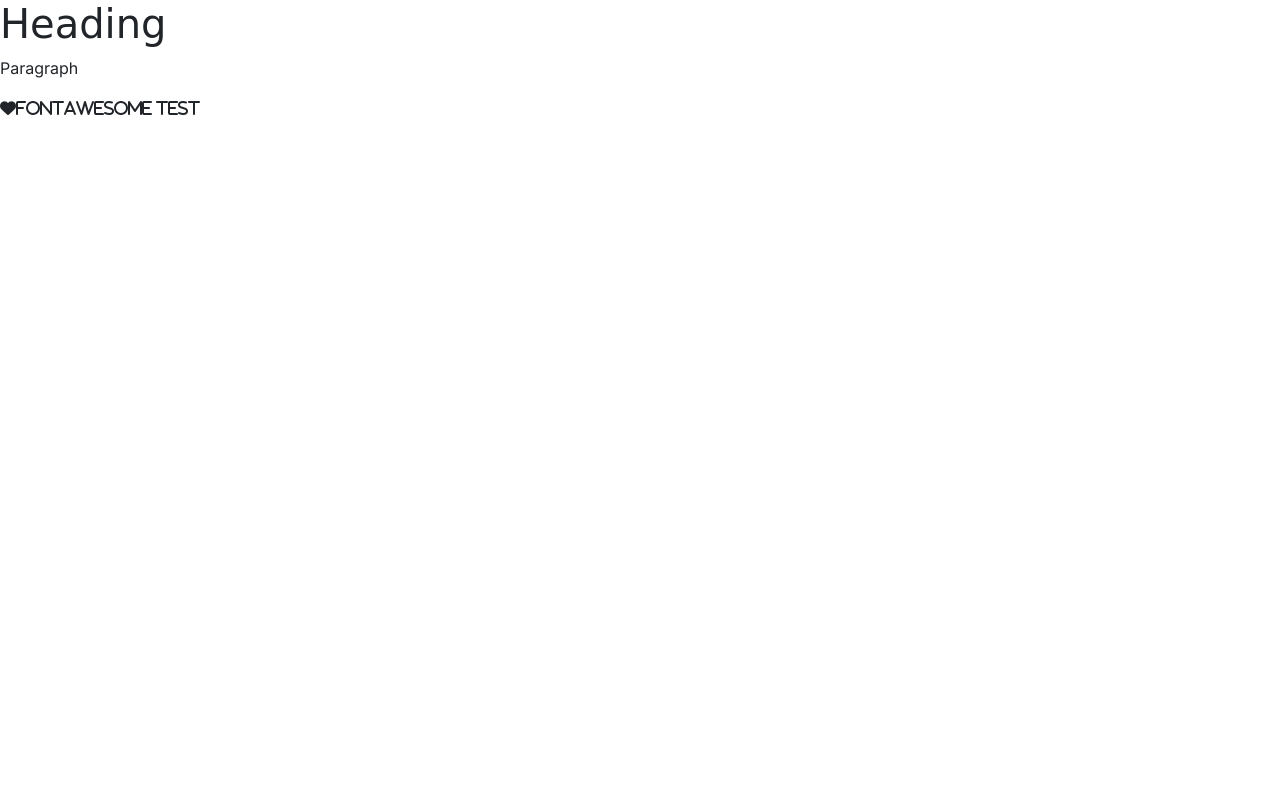
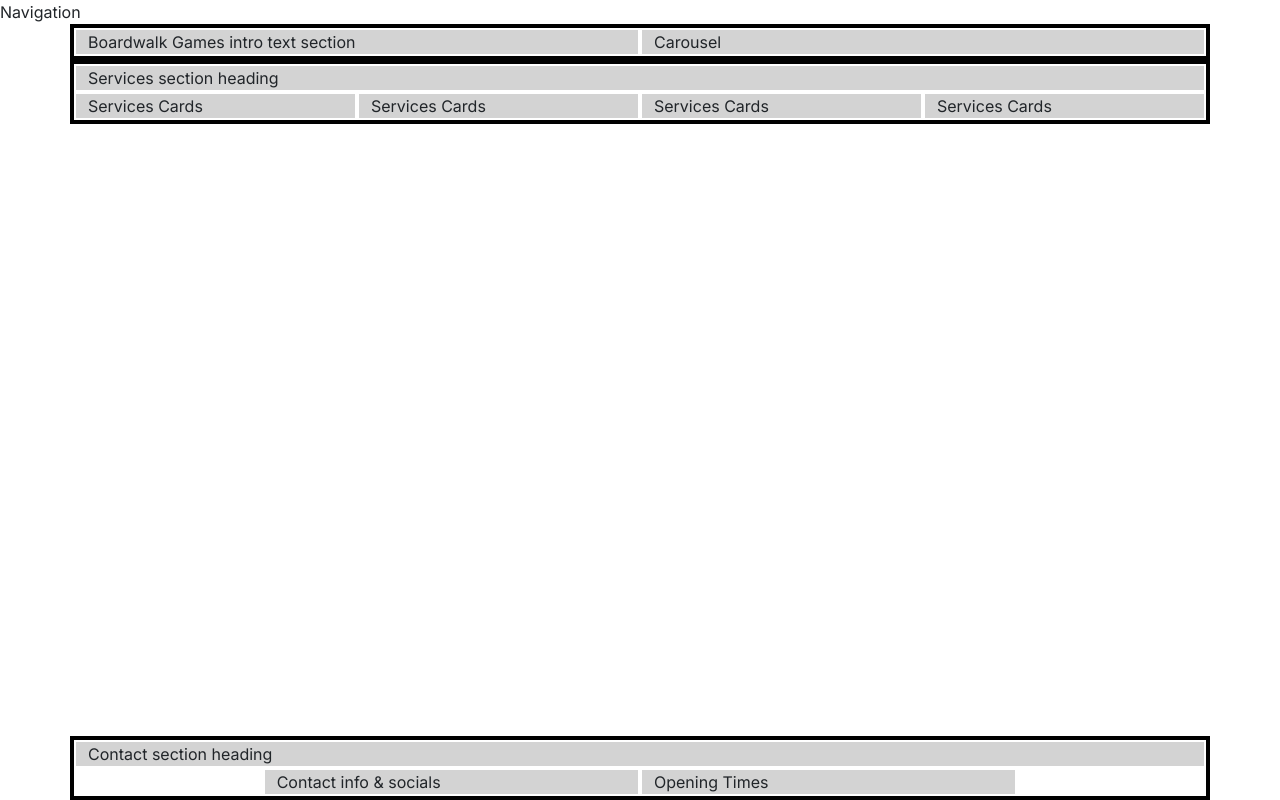
Before and after one commit to dmatunda/boardwalk-games, a plain HTML site: page index.html in a window 1280 px wide. Drawn offline with nearby package versions, Linux system fonts and the light colour scheme; a web font is replaced by a local one.

Commit message:
implemented skeleton of project with bootstrap

```diff
--- a/assets/css/style.css
+++ b/assets/css/style.css
@@ -1,7 +1,34 @@
-body {
-    font-family: "Inter", sans-serif;
+:root {
+    --primary-font: "Inter", sans-serif;
+    --secondary-font: "Macondo", cursive;
+    --primary-color: #3a2620;  /* dark brown */
+    --secondary-color: #aa9581;
+    --highlight-color: #416a8e;
+    --light-highlight-color: #7a9fc2;
+
 }
 
-h1 {
-    font-family: "Macondo", cursive;
+body {
+    font-family: var(--primary-font);
 }
+
+h1,
+h2,
+h3 {
+    font-family: var(--secondary-font);
+    color: var(--primary-color);
+}
+
+.sub-heading-color {
+    color: var(--highlight-color);
+}
+
+/* grid visualisation for CSS testing */
+.container,
+.row {
+    border: 2px solid  black;
+}
+.col-12 {
+    border: 2px solid white;
+    background-color: lightgray;
+}
--- a/index.html
+++ b/index.html
@@ -3,7 +3,12 @@
   <head>
     <meta charset="UTF-8" />
     <meta name="viewport" content="width=device-width, initial-scale=1.0" />
-    <title>Boardwalk Games</title>
+    <meta name="description" content="Boardwalk Games, your ultimate gaming retreat! Perfect for casual gamers, enthusiasts, and student gatherings. Visit us for your next adventure in board gaming.">
+    <!-- favicons generated by favicon.io -->
+    <link rel="apple-touch-icon" sizes="180x180" href="assets/images/apple-touch-icon.png">
+    <link rel="icon" type="image/png" sizes="32x32" href="assets/images/favicon-32x32.png">
+    <link rel="icon" type="image/png" sizes="16x16" href="assets/images/favicon-16x16.png">
+    <title>Boardwalk Games | Home</title>
     <!-- Bootstrap  CSS import -->
     <link
       href="https://cdn.jsdelivr.net/npm/bootstrap@5.3.6/dist/css/bootstrap.min.css"
@@ -25,11 +30,45 @@
       crossorigin="anonymous"
     ></script>
   </head>
-  <body>
-    <h1>Heading</h1>
-    <p>Paragraph</p>
-    <i class="fa-solid fa-heart fa-beat" style="--fa-animation-duration: 0.5s;">fontawesome test</i>
+  <!-- classes are set on the body elem to work with mt-auto  on the footer to ensure the footer stays on the bottom of the page -->
+  <body class="d-flex flex-column min-vh-100">
+    <!-- Navigation -->
+     <div>Navigation</div>
 
+     <!-- Header with carousel -->
+      <header class="container">
+        <div class="row">
+            <div class="col-12 col-xl-6">Boardwalk Games intro text section</div>
+            <div class="col-12 col-xl-6">Carousel</div>
+        </div>
+      </header>
+
+      <!-- main element to hold all key sections of home page. NOT part of the grid structure -->
+       <main>
+        <!-- Services Section -->
+        <section class="container">
+            <div class="row">
+                <div class="col-12">Services section heading</div>
+                <div class="col-12 col-md-6 col-xl-3">Services Cards</div>
+                <div class="col-12 col-md-6 col-xl-3">Services Cards</div>
+                <div class="col-12 col-md-6 col-xl-3">Services Cards</div>
+                <div class="col-12 col-md-6 col-xl-3">Services Cards</div>
+            </div>
+        </section>
+       </main>
+
+       <!-- Footer /contact section -->
+        <footer class="mt-auto">
+            <div class="container">
+                <div class="row justify-content-center">
+                    <div class="col-12">Contact section heading</div>
+                    <!-- Contact Info -->
+                    <div class="col-12 col-md-6 col-xl-4">Contact info & socials</div>
+                    <!-- Opening Times -->
+                    <div class="col-12 col-md-6 col-xl-4">Opening Times</div>
+                </div>
+            </div>
+        </footer>
     <!-- Bootstrap JS Script -->
     <script
       src="https://cdn.jsdelivr.net/npm/bootstrap@5.3.6/dist/js/bootstrap.bundle.min.js"
```
